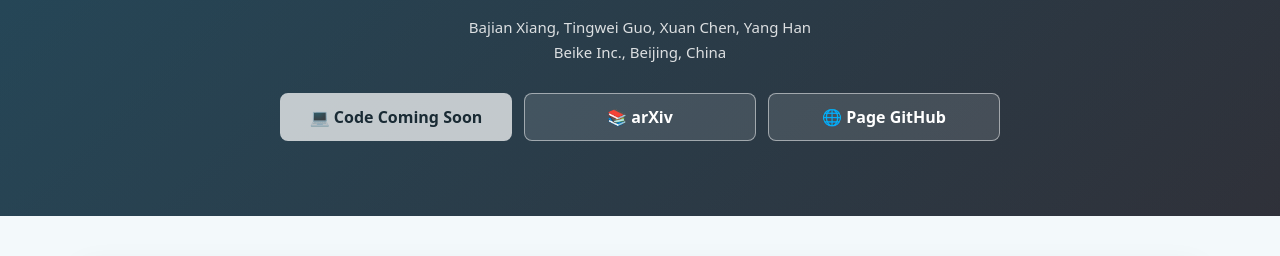
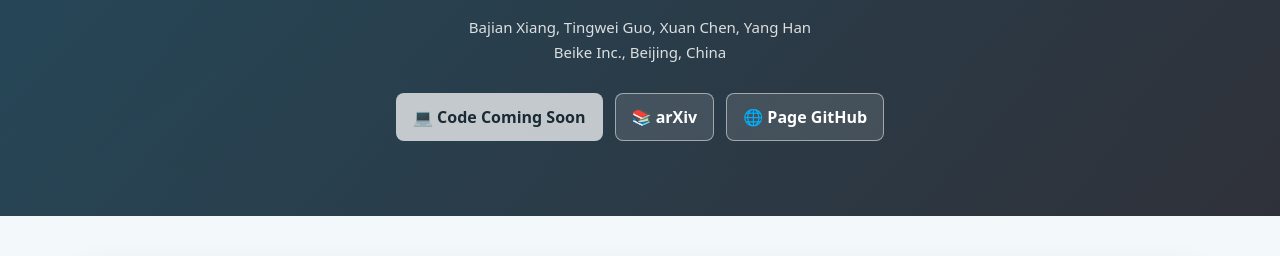
Before and after one commit to XChen-Zero/speech-token-redundancy, a plain HTML site: page index.html in a window 1280 px wide. Shown: the part 367-623 px from the top of the page. Drawn offline with Linux system fonts and the light colour scheme.

Commit message:
fix: Modify the length of the button

```diff
--- a/index.html
+++ b/index.html
@@ -152,19 +152,14 @@
         display: flex;
         flex-wrap: wrap;
         justify-content: center;
-        align-items: stretch;
         gap: 12px;
         margin-top: 28px;
-        width: min(720px, 100%);
-        margin-left: auto;
-        margin-right: auto;
       }
 
       .button {
         display: inline-flex;
         align-items: center;
         justify-content: center;
-        flex: 1 1 0;
         min-height: 42px;
         padding: 10px 16px;
         border-radius: 8px;
```
